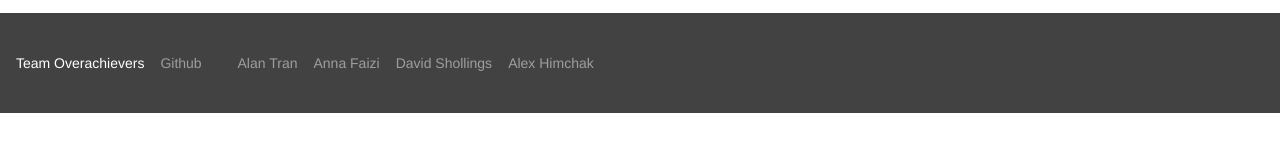
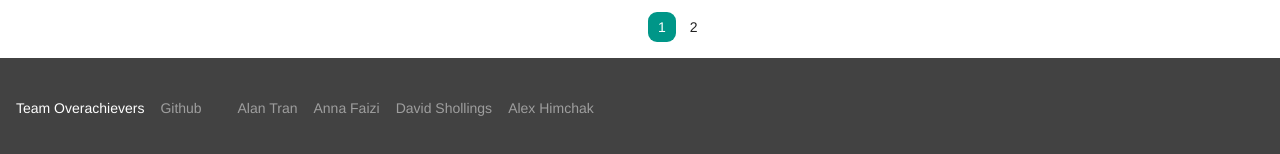
Before and after one commit to alanttran/JobBnB, a plain HTML site: page index.html in a window 1280 px wide. Shown: the part 848-1002 px from the top of the page. Before the commit the page ends 961 px from the top, so only its background shows below. Drawn offline with nearby package versions, Linux system fonts and the light colour scheme; some packages are replaced by stand-ins of ours; no server answers.

Commit message:
created the html for pagination

```diff
--- a/assets/javascript/search.js
+++ b/assets/javascript/search.js
@@ -22,6 +22,7 @@ function jobSearch(myLocation, searchTerm) {
             limit: 10,
             highlight: 1,
             filter: 1,
+            pageNumber: 2,
             latlong: 1,
         }, {
             start: 0,
@@ -33,6 +34,7 @@ function jobSearch(myLocation, searchTerm) {
         url: 'https://cors.now.sh/http://api.indeed.com/ads/apisearch'
     })
     .done(function(searchTerm) {
+    	console.log(searchTerm);
     	jobs = [];
     	$('.jbnb-results__number').text(searchTerm.totalResults);
         $.each(searchTerm.results, function(i, item) {
@@ -70,13 +72,14 @@ function jobSearch(myLocation, searchTerm) {
         initMap();
         console.log('done!')
         makeTable();
+        makePagination(searchTerm.totalResults);
     });
 }
 
 function makeTable() {
-	console.log('maketable')
+	//console.log('maketable')
 	$("tbody").empty();
-	console.log(jobs);
+	//console.log(jobs);
     for (var i = 0; i < jobs.length; i++) {
         var row = $("<tr>");
         for (var propt in jobs[i]) {
@@ -84,8 +87,18 @@ function makeTable() {
         		row.append("<td>" + jobs[i][propt] + "</td>")
         	}
         }
-        console.log('row', row);
+        //console.log('row', row);
         $("tbody").append(row);
         $("td").addClass("mdl-data-table__cell--non-numeric");
     };
 };
+
+function makePagination(totalResults){
+	console.log('make pagination!');
+	$('.jbnb-pagination').empty();
+	var paginationLength = Math.ceil(totalResults/10);
+	for(var i = 1; i < paginationLength; i++ ){
+		$('.jbnb-pagination').append("<div class = 'jbnb-pagination__item'>" + i + "</div>");
+	}
+	$('.jbnb-pagination > div:first-child').addClass('active');
+}
--- a/assets/styles/style.css
+++ b/assets/styles/style.css
@@ -65,6 +65,21 @@ html, body {
 .jbnb-table-column--post-age{
   width: 112px;
 }
+.jbnb-pagination{
+  margin-top: 15px;
+}
+.jbnb-pagination__item{
+  display: inline-block;
+  padding: 5px 10px;
+
+  cursor: pointer;
+}
+.jbnb-pagination__item.active{
+  background: rgb(0,150,136);
+  color: white;
+  border-radius: 9px;
+}
+
 
 /* material design overrides*/
 .mdl-textfield__label{
--- a/index.html
+++ b/index.html
@@ -87,6 +87,10 @@
                     </tr>
                 </tbody>
             </table>
+            <div class="jbnb-pagination">
+            	<div class="jbnb-pagination__item active">1</div>
+            	<div class="jbnb-pagination__item">2</div>
+            </div>
         </div>
     </div>
     <footer class="mdl-mini-footer">
```
